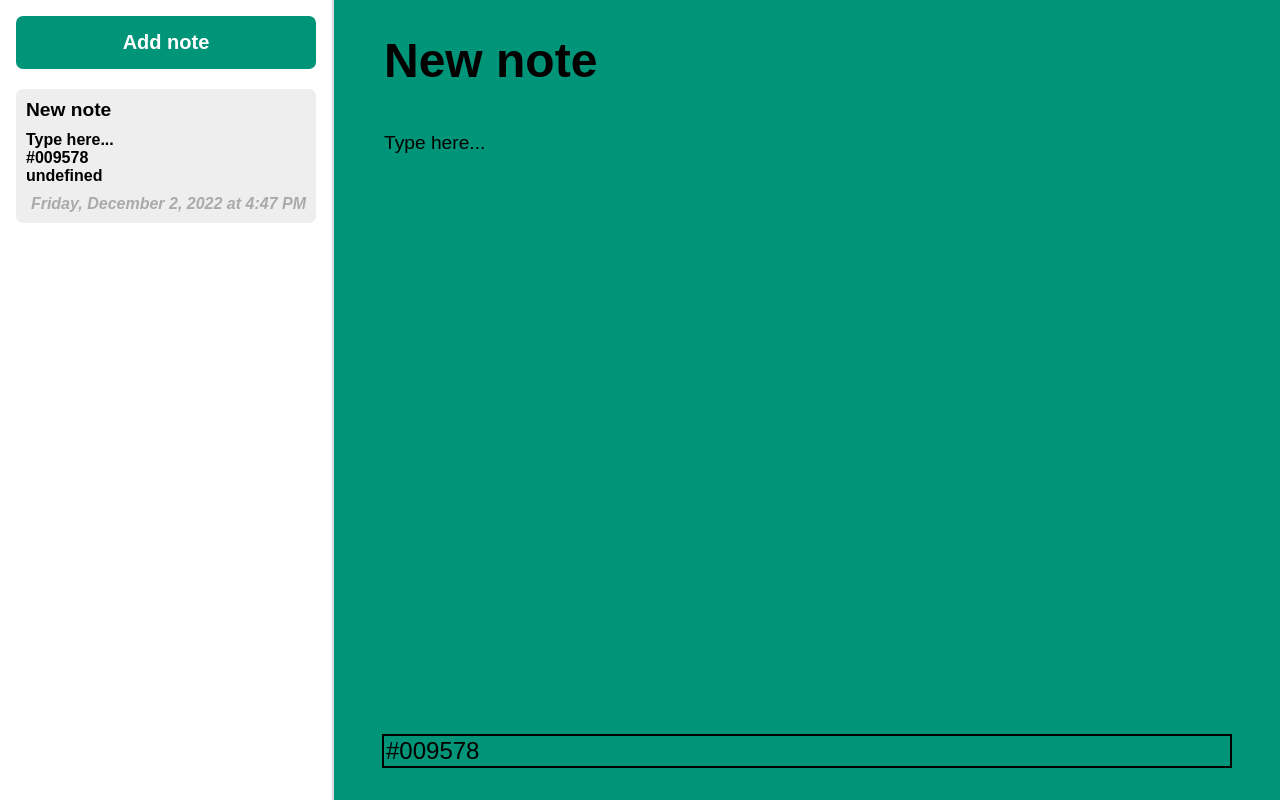
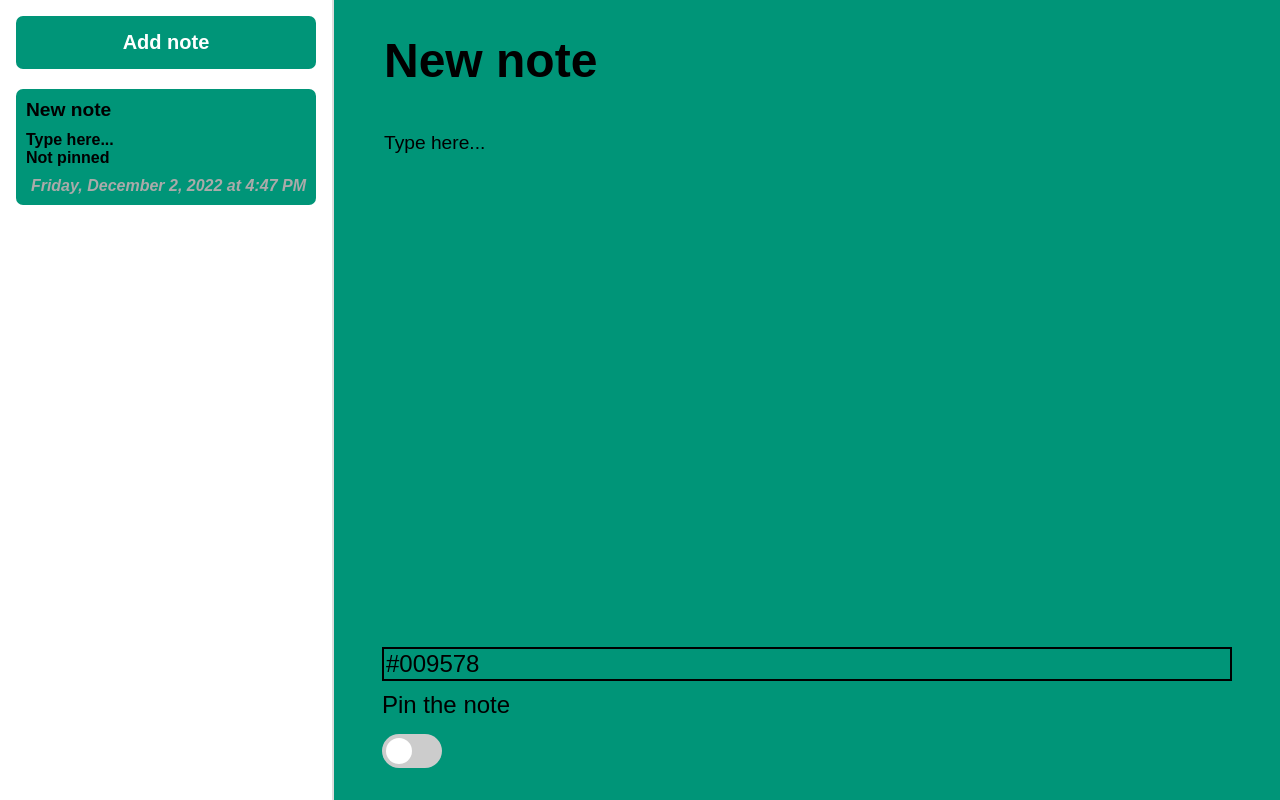
Before and after one commit to JakubMizera/Programownie-w-JavaScript, a plain HTML site: page lab4/index.html in a window 1280 px wide. Both pictures are taken after a click on the button "Add note". Drawn offline with Linux system fonts and the light colour scheme.

Commit message:
pinned notes

```diff
--- a/lab4/js/App.js
+++ b/lab4/js/App.js
@@ -34,33 +34,31 @@ export default class App {
     _handlers() {
         return {
             onNoteSelect: noteId => {
-                console.log("Note selected:" + noteId);
                 const selectedNote = this.notes.find(note => note.id == noteId);
                 this._setActiveNote(selectedNote);
             },
             onNoteAdd: () => {
-                console.log("Note added");
                 const newNote = {
                     title: "New note",
                     body: "Type here...",
                     color: "#009578",
+                    pin: false,
                 };
 
                 NotesAPI.saveNote(newNote);
                 this._refreshNotes();
             },
-            onNoteEdit: (title, body, color) => {
-                console.log(title, body, color);
+            onNoteEdit: (title, body, color, pin) => {
                 NotesAPI.saveNote({
                     id: this.activeNote.id,
                     title,
                     body,
                     color,
+                    pin,
                 });
                 this._refreshNotes();
             },
             onNoteDelete: noteId => {
-                console.log("Note deleted:" + noteId);
                 NotesAPI.deleteNote(noteId);
                 this._refreshNotes();
             },
--- a/lab4/js/NotesAPI.js
+++ b/lab4/js/NotesAPI.js
@@ -1,11 +1,15 @@
 export default class NotesAPI {
     static getAllNotes() {
         const notes = JSON.parse(localStorage.getItem("notesapp-notes") || "[]");
+        //sorting notes with updated timestamp
+        return notes.sort(this.sortNotes);
+    }
 
-        //sorting notes with updated timestamp
-        return notes.sort((a, b) => {
-            return new Date(a.updated) > new Date(b.updated) ? -1 : 1;
-        });
+    static sortNotes(a, b) {
+        if (a.pin === b.pin) {
+            return new Date(b.updated) - new Date(a.updated);
+        };
+        return Number(b.pin) - Number(a.pin);
     }
 
     static saveNote(noteToSave) {
@@ -36,4 +40,6 @@ export default class NotesAPI {
 
         localStorage.setItem("notesapp-notes", JSON.stringify(newNotes));
     }
+
+
 };
--- a/lab4/js/NotesView.js
+++ b/lab4/js/NotesView.js
@@ -16,6 +16,11 @@ export default class NotesView {
                 <input type="text" class="notes__title" placeholder="New note...">
                 <textarea class="notes__body">Take note...</textarea>
                 <input type="text" class="notes__color" placeholder="Type color...">
+                <span class="pin">Pin the note</span>
+                <label class="switch">
+                    <input type="checkbox" class="notes__pin">
+                    <span class="slider round"></span>
+                </label>
             </div>
         `;
 
@@ -23,18 +28,21 @@ export default class NotesView {
         const inpTitle = this.root.querySelector(".notes__title");
         const inpBody = this.root.querySelector(".notes__body");
         const inpColor = this.root.querySelector(".notes__color");
+        const inpPin = this.root.querySelector(".notes__pin");
+
 
         btnAddNote.addEventListener('click', () => {
             this.onNoteAdd();
         });
 
-        [inpTitle, inpBody, inpColor].forEach(inputField => {
+        [inpTitle, inpBody, inpColor, inpPin].forEach(inputField => {
             inputField.addEventListener('blur', () => {
                 const updatedTitle = inpTitle.value.trim();
                 const updatedBody = inpBody.value.trim();
                 const updatedColor = inpColor.value.trim();
+                const updatePin = inpPin.checked;
 
-                this.onNoteEdit(updatedTitle, updatedBody, updatedColor);
+                this.onNoteEdit(updatedTitle, updatedBody, updatedColor, updatePin);
             });
         });
 
@@ -46,14 +54,14 @@ export default class NotesView {
         const MAX_BODY_LENGTH = 60;
 
         return `
-            <div class="notes__list-item" data-note-id="${id}">
+            <div  style="background-color:${color};" class="notes__list-item" data-note-id="${id}">
                 <div class="notes__small-title">${title}</div>
                 <div class="notes__small-body">
                     ${body.substring(0, MAX_BODY_LENGTH)}
                     ${body.length > MAX_BODY_LENGTH ? "..." : ""}
                 </div>
-                <div class="notes__small-color">${color}</div>
-                <div class="notes__small-pin">${pin}</div>
+                <div class="notes__small-color"></div>
+                <div class="notes__small-pin">${pin ? "Pinned": "Not pinned"}</div>
                 <div class="notes__small-updated">
                     ${updated.toLocaleString(undefined, { dateStyle: "full", timeStyle: "short" })}
                 </div>
@@ -99,7 +107,7 @@ export default class NotesView {
         this.root.querySelector(".notes__title").value = note.title;
         this.root.querySelector(".notes__body").value = note.body;
         this.root.querySelector(".notes__color").value = note.color;
-        //this.root.querySelector(".notes__pin").value = note.pin;
+        this.root.querySelector(".notes__pin").checked = note.pin;
 
         //Setting up background color for selected note
         [this.root.querySelector(".notes__title"),
--- a/lab4/main.css
+++ b/lab4/main.css
@@ -38,8 +38,15 @@ body {
     background: #00af8c;
 }
 
+.notes__list {
+    display: flex;
+    flex-direction: column;
+    gap: 5px;
+}
+
 .notes__list-item {
     cursor: pointer;
+    border-radius: 7px;
 }
 
 .notes__list-item--selected {
@@ -101,3 +108,70 @@ body {
     border: 2px solid black;
     font-size: 1.5rem;
 }
+
+/* pin switch */
+
+.switch {
+    position: relative;
+    display: inline-block;
+    width: 60px;
+    height: 34px;
+    margin-top: 5px;
+}
+
+.switch input {
+    opacity: 0;
+    width: 0;
+    height: 0;
+}
+
+.slider {
+    position: absolute;
+    cursor: pointer;
+    top: 0;
+    left: 0;
+    right: 0;
+    bottom: 0;
+    background-color: #ccc;
+    -webkit-transition: .4s;
+    transition: .4s;
+}
+
+.slider:before {
+    position: absolute;
+    content: "";
+    height: 26px;
+    width: 26px;
+    left: 4px;
+    bottom: 4px;
+    background-color: white;
+    -webkit-transition: .4s;
+    transition: .4s;
+}
+
+input:checked+.slider {
+    background-color: #2196F3;
+}
+
+input:focus+.slider {
+    box-shadow: 0 0 1px #2196F3;
+}
+
+input:checked+.slider:before {
+    -webkit-transform: translateX(26px);
+    -ms-transform: translateX(26px);
+    transform: translateX(26px);
+}
+
+.slider.round {
+    border-radius: 34px;
+}
+
+.slider.round:before {
+    border-radius: 50%;
+}
+
+.pin {
+    font-size: 1.5rem;
+    padding: 10px 0;
+}
```
